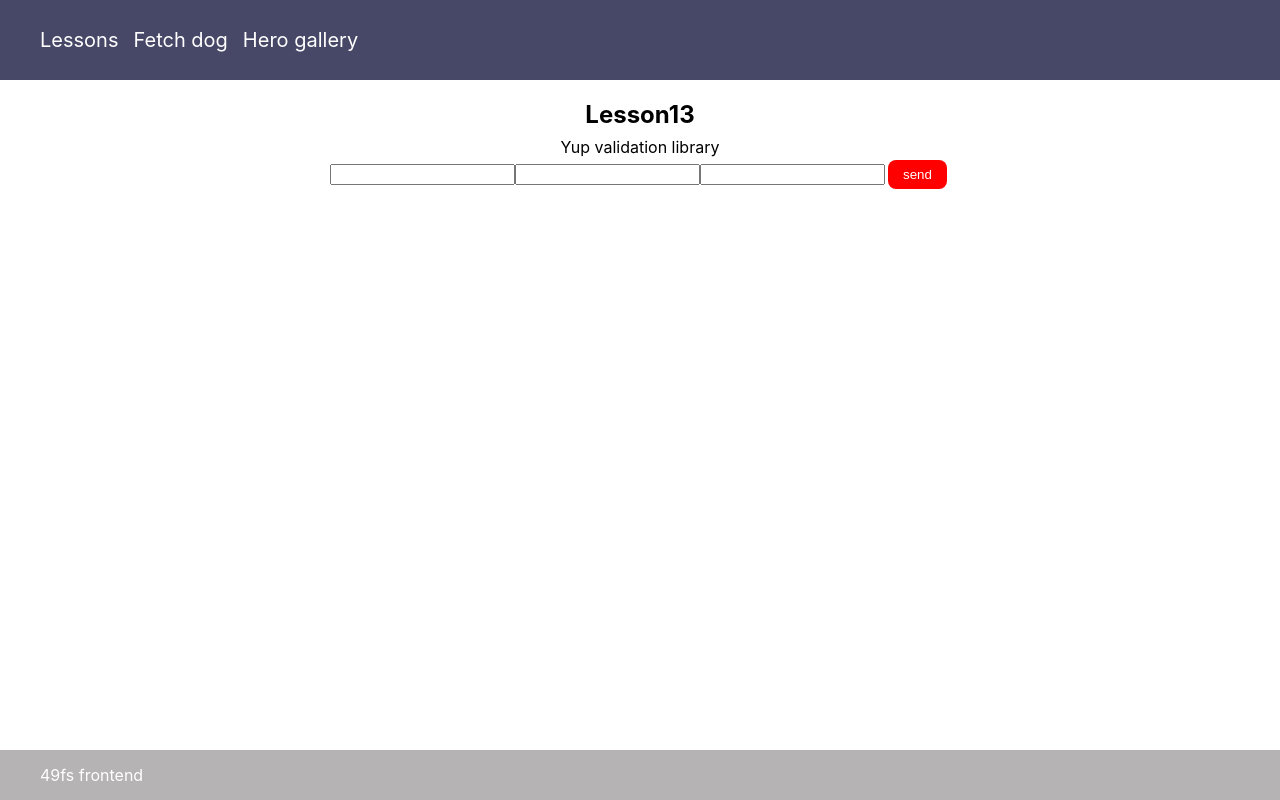
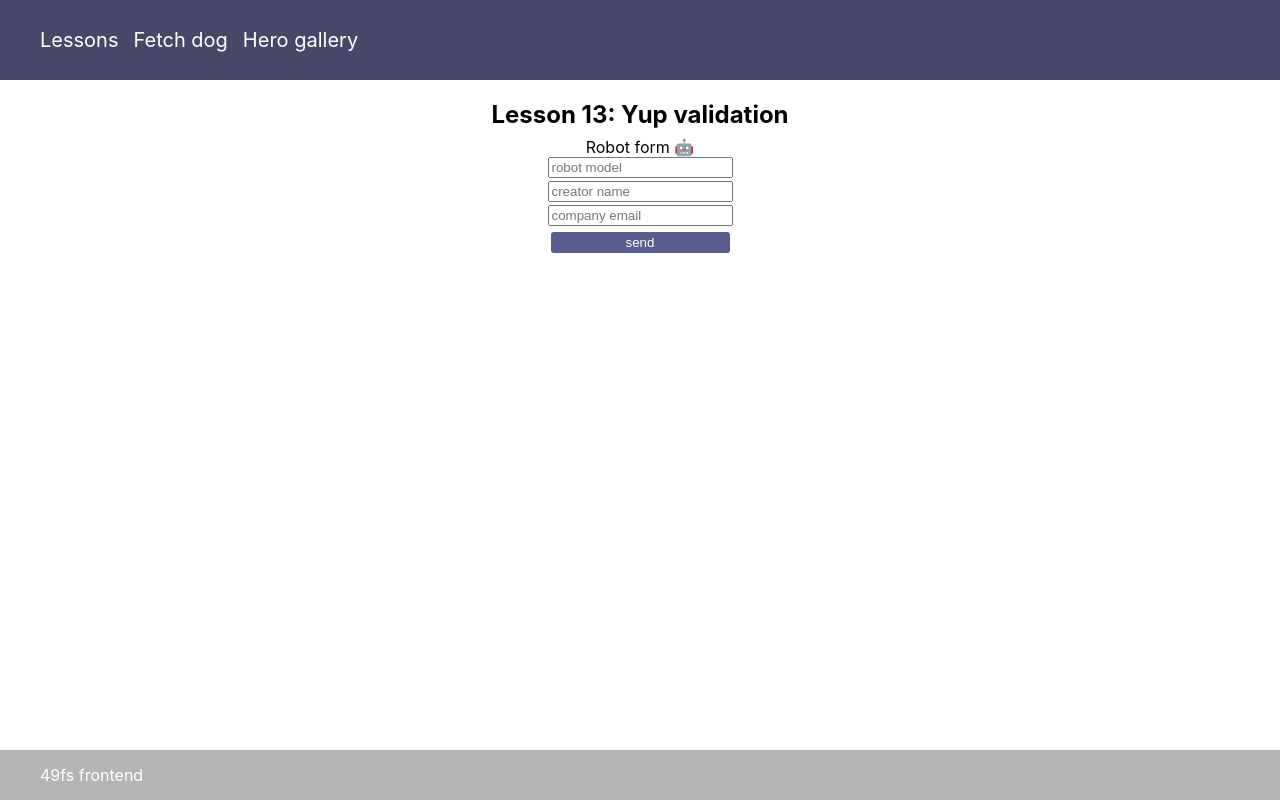
Before and after one commit to NikolayEmrich/49-MY-APP-REACT-TS, a React (Create React App) app: page /#/lesson-13 in a window 1280 px wide. Built offline with nearby package versions, Linux system fonts and the light colour scheme.

Commit message:
'makeall'

```diff
--- a/src/lessons/lesson13/Lesson13.tsx
+++ b/src/lessons/lesson13/Lesson13.tsx
@@ -1,21 +1,77 @@
 import React from 'react'
 import * as Yup from 'yup'
 import MyButton from '../../components/myButton/myButton'
+import styles from './lesson13.module.css'
+import { useFormik } from 'formik';
 
-export default function Lesson13() {
-  return (
-    <div className='lesson-container'>
-        <h2>Lesson13</h2>
-        <p>Yup validation library</p>
+interface IFormValues {
+    model: string;
+    creator: string;
+    email: string;
+}
 
+  // *   ------ Валидация данных в форме  ------
+//  .number() - проверка что это число
+//  .integer('model is integer') - целое число
+//  .string() - строка
+//  .typeError('message text') - сообщение при ошибки тип
 
-        <form action=''>
-            <input type="text" />
-            <input type="text" />
-            <input type="text" />
-            <MyButton myType='submit' text='send'/>
+//  .min(100, 'model is more than 100') - больше 100
+//  .max(1000, 'model is less than 1000...') - меньше 1000
+
+//  .email('incorrect email format') - формат email
+
+const schema = Yup.object().shape({
+    model: Yup
+      .number()
+      .typeError('model is a number')
+      .required('model is required')
+      .integer('model is integer')
+      .min(100, 'model is more than 100')
+      .max(1000, 'model is less than 1000...'),
+    creator: Yup
+      .string()
+      .required('creator is required'),
+    email: Yup
+      .string()
+      .email('incorrect email format')
+      .max(50, 'less than 50 symbols!')
+      .required('email is required')
+});
+
+  export default function Lesson13() {
+
+    const formik = useFormik({
+      initialValues: {
+        model: '',
+        creator: '',
+        email: ''
+      } as IFormValues,
+        // отключаем валидацию по изменениям в input
+        validateOnChange:false,
+        // подключаем схему валидации к форме
+        validationSchema: schema,
+      onSubmit: (values, {resetForm}) => {
+        console.log(values)
+        resetForm()
+       }
+    });
+
+    return (
+      <div className="lesson-container">
+        <h2>Lesson 13: Yup validation</h2>
+        <p>Robot form 🤖</p>
+        <form onSubmit={formik.handleSubmit} className={styles.robotForm} action="">
+          <input value={formik.values.model} onChange={formik.handleChange} name="model" type="text" placeholder="robot model" />
+          <input value={formik.values.creator} onChange={formik.handleChange} name="creator" type="text" placeholder="creator name" />
+          <input value={formik.values.email} onChange={formik.handleChange} name="email" type="text" placeholder="company email" />
+          <MyButton myType="submit" text="send" />
         </form>
 
-    </div>
-  )
-}
+        <span className={styles.error}>{formik.errors.model}</span>
+        <span className={styles.error}>{formik.errors.creator}</span>
+        <span className={styles.error}>{formik.errors.email}</span>
+
+      </div>
+    );
+  }
--- /dev/null
+++ b/src/lessons/lesson13/lesson13.module.css
@@ -0,0 +1,25 @@
+.robotForm {
+    display: flex;
+    flex-direction: column;
+    margin-bottom: 15px;
+  }
+
+  .robotForm>input {
+    margin-bottom: 3px;
+  }
+
+  .robotForm>button {
+    padding: 3px 0px;
+    color: white;
+    border: none;
+    border-radius: 3px;
+    background-color: rgb(88, 93, 141);
+  }
+
+  .robotForm>button:hover {
+    background-color: rgb(164, 170, 222);
+  }
+
+  .error {
+    color: red;
+  }
```
